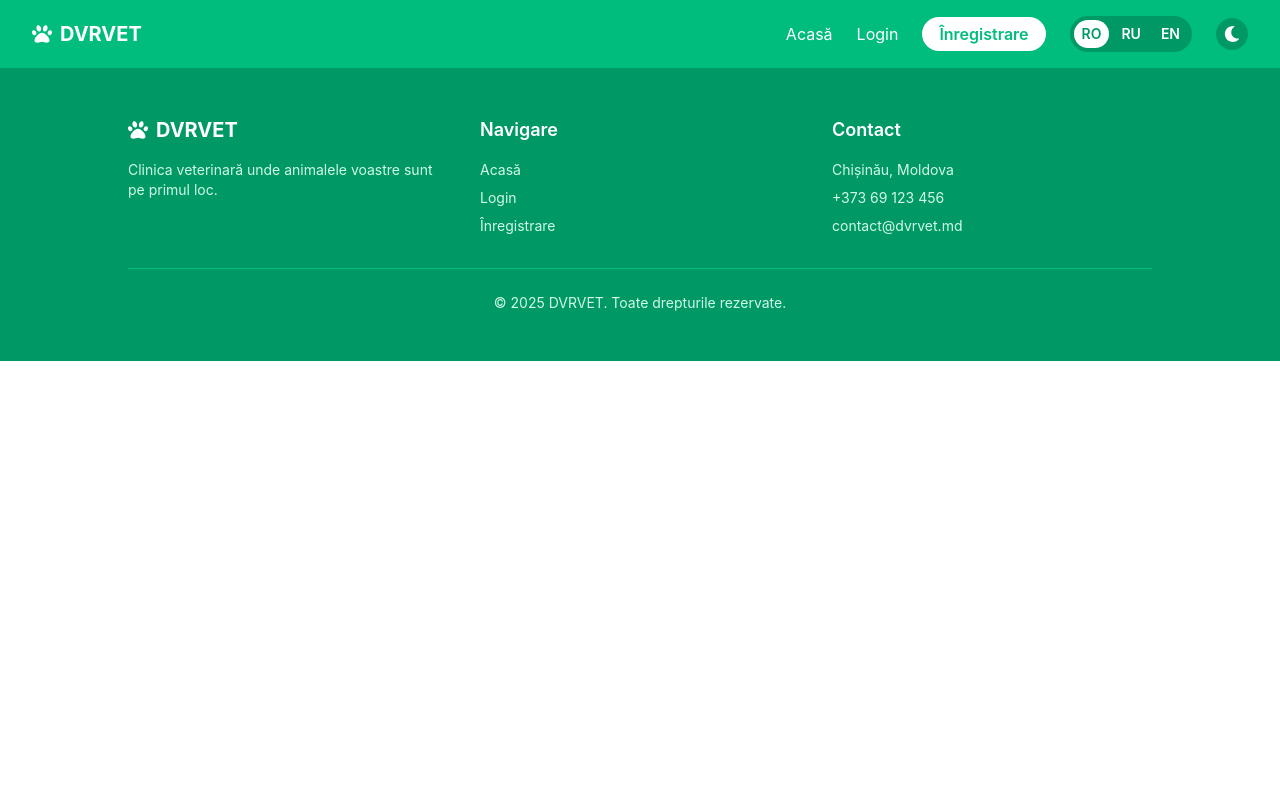
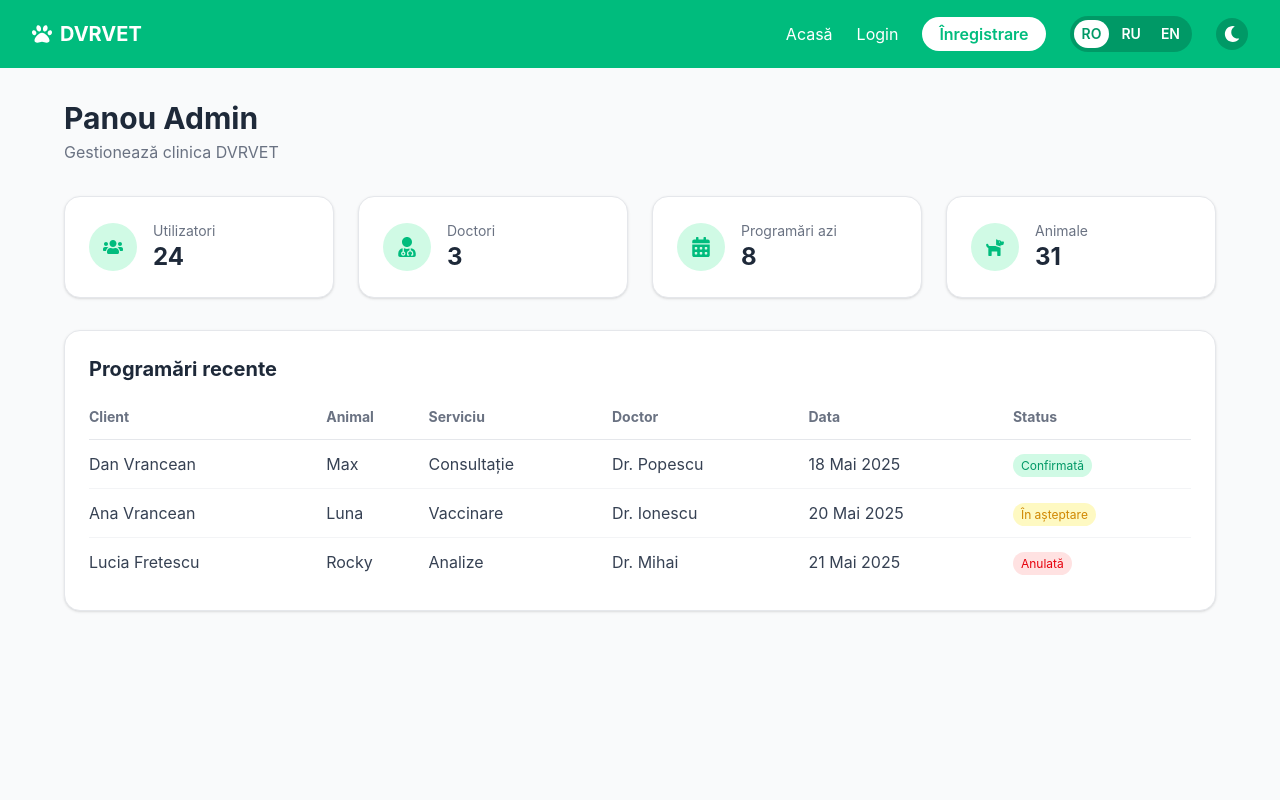
Before and after one commit to DVRpah/Final-Project-Anul-3-Practica, a React (Vite) app: page /admin in a window 1280 px wide. Shown: the top 800 px of the page. Built offline with nearby package versions, Linux system fonts and the light colour scheme.

Commit message:
Adaugat pagina Admin cu statistici si tabel programari

```diff
--- a/src/App.jsx
+++ b/src/App.jsx
@@ -5,6 +5,7 @@ import Home from './pages/Home'
 import Login from './pages/Login'
 import Register from './pages/Register'
 import Dashboard from './pages/Dashboard'
+import Admin from './pages/Admin'
 
 function App() {
   return (
@@ -15,6 +16,7 @@ function App() {
         <Route path="/login" element={<Login />} />
         <Route path="/register" element={<Register />} />
         <Route path="/dashboard" element={<Dashboard />} />
+        <Route path="/admin" element={<Admin />} />
       </Routes>
       <Footer />
     </BrowserRouter>
--- /dev/null
+++ b/src/pages/Admin.jsx
@@ -0,0 +1,107 @@
+import { FaUsers, FaCalendarAlt, FaUserMd, FaDog } from 'react-icons/fa'
+
+function Admin() {
+  return (
+    <div className="bg-gray-50 dark:bg-gray-900 min-h-screen p-8">
+      <div className="max-w-6xl mx-auto">
+
+        <div className="mb-8">
+          <h1 className="text-3xl font-bold text-gray-800 dark:text-white">Panou Admin</h1>
+          <p className="text-gray-500 dark:text-gray-400 mt-1">Gestionează clinica DVRVET</p>
+        </div>
+
+        <div className="grid grid-cols-4 gap-6 mb-8">
+          <div className="bg-white dark:bg-gray-800 rounded-2xl p-6 shadow-sm border border-gray-200 dark:border-gray-700">
+            <div className="flex items-center gap-4">
+              <div className="w-12 h-12 bg-emerald-100 dark:bg-emerald-900 rounded-full flex items-center justify-center">
+                <FaUsers className="text-emerald-500 text-xl" />
+              </div>
+              <div>
+                <p className="text-gray-500 dark:text-gray-400 text-sm">Utilizatori</p>
+                <h3 className="text-2xl font-bold text-gray-800 dark:text-white">24</h3>
+              </div>
+            </div>
+          </div>
+          <div className="bg-white dark:bg-gray-800 rounded-2xl p-6 shadow-sm border border-gray-200 dark:border-gray-700">
+            <div className="flex items-center gap-4">
+              <div className="w-12 h-12 bg-emerald-100 dark:bg-emerald-900 rounded-full flex items-center justify-center">
+                <FaUserMd className="text-emerald-500 text-xl" />
+              </div>
+              <div>
+                <p className="text-gray-500 dark:text-gray-400 text-sm">Doctori</p>
+                <h3 className="text-2xl font-bold text-gray-800 dark:text-white">3</h3>
+              </div>
+            </div>
+          </div>
+          <div className="bg-white dark:bg-gray-800 rounded-2xl p-6 shadow-sm border border-gray-200 dark:border-gray-700">
+            <div className="flex items-center gap-4">
+              <div className="w-12 h-12 bg-emerald-100 dark:bg-emerald-900 rounded-full flex items-center justify-center">
+                <FaCalendarAlt className="text-emerald-500 text-xl" />
+              </div>
+              <div>
+                <p className="text-gray-500 dark:text-gray-400 text-sm">Programări azi</p>
+                <h3 className="text-2xl font-bold text-gray-800 dark:text-white">8</h3>
+              </div>
+            </div>
+          </div>
+          <div className="bg-white dark:bg-gray-800 rounded-2xl p-6 shadow-sm border border-gray-200 dark:border-gray-700">
+            <div className="flex items-center gap-4">
+              <div className="w-12 h-12 bg-emerald-100 dark:bg-emerald-900 rounded-full flex items-center justify-center">
+                <FaDog className="text-emerald-500 text-xl" />
+              </div>
+              <div>
+                <p className="text-gray-500 dark:text-gray-400 text-sm">Animale</p>
+                <h3 className="text-2xl font-bold text-gray-800 dark:text-white">31</h3>
+              </div>
+            </div>
+          </div>
+        </div>
+
+        <div className="bg-white dark:bg-gray-800 rounded-2xl p-6 shadow-sm border border-gray-200 dark:border-gray-700 mb-8">
+          <h2 className="text-xl font-bold text-gray-800 dark:text-white mb-6">Programări recente</h2>
+          <table className="w-full">
+            <thead>
+              <tr className="text-left text-gray-500 dark:text-gray-400 text-sm border-b border-gray-200 dark:border-gray-700">
+                <th className="pb-3">Client</th>
+                <th className="pb-3">Animal</th>
+                <th className="pb-3">Serviciu</th>
+                <th className="pb-3">Doctor</th>
+                <th className="pb-3">Data</th>
+                <th className="pb-3">Status</th>
+              </tr>
+            </thead>
+            <tbody className="divide-y divide-gray-100 dark:divide-gray-700">
+              <tr className="text-gray-700 dark:text-gray-300">
+                <td className="py-3">Dan Vrancean</td>
+                <td className="py-3">Max</td>
+                <td className="py-3">Consultație</td>
+                <td className="py-3">Dr. Popescu</td>
+                <td className="py-3">18 Mai 2025</td>
+                <td className="py-3"><span className="bg-emerald-100 text-emerald-600 px-2 py-1 rounded-full text-xs">Confirmată</span></td>
+              </tr>
+              <tr className="text-gray-700 dark:text-gray-300">
+                <td className="py-3">Ana Vrancean</td>
+                <td className="py-3">Luna</td>
+                <td className="py-3">Vaccinare</td>
+                <td className="py-3">Dr. Ionescu</td>
+                <td className="py-3">20 Mai 2025</td>
+                <td className="py-3"><span className="bg-yellow-100 text-yellow-600 px-2 py-1 rounded-full text-xs">În așteptare</span></td>
+              </tr>
+              <tr className="text-gray-700 dark:text-gray-300">
+                <td className="py-3">Lucia Fretescu</td>
+                <td className="py-3">Rocky</td>
+                <td className="py-3">Analize</td>
+                <td className="py-3">Dr. Mihai</td>
+                <td className="py-3">21 Mai 2025</td>
+                <td className="py-3"><span className="bg-red-100 text-red-600 px-2 py-1 rounded-full text-xs">Anulată</span></td>
+              </tr>
+            </tbody>
+          </table>
+        </div>
+
+      </div>
+    </div>
+  )
+}
+
+export default Admin
```
